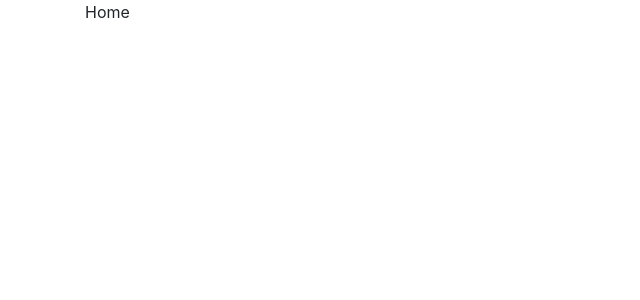
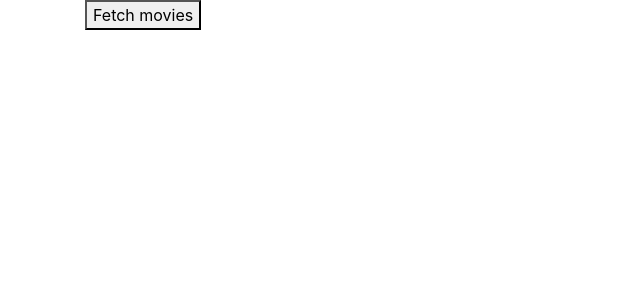
Before and after one commit to Rukkaitto/projet-vuejs-dawin-frontend, a Vue app: page / in a window 1280 px wide. Shown: the top 300 px of the page, without its empty margins (0-640 px from the left). Built offline with nearby package versions, Linux system fonts and the light colour scheme.

Commit message:
Dockerized frontend and added axios

```diff
--- a/package.json
+++ b/package.json
@@ -8,6 +8,7 @@
     "lint": "vue-cli-service lint"
   },
   "dependencies": {
+    "axios": "^0.21.0",
     "bootstrap-vue": "^2.21.1",
     "core-js": "^3.6.5",
     "vue": "^2.6.11",
--- a/src/main.js
+++ b/src/main.js
@@ -1,12 +1,14 @@
 import Vue from 'vue'
 import VueRouter from 'vue-router'
 import BootstrapVue from "bootstrap-vue"
+import axios from 'axios';
 import App from './App.vue'
 import { router } from "@/router";
 import "bootstrap/dist/css/bootstrap.min.css"
 import "bootstrap-vue/dist/bootstrap-vue.css"
 
 Vue.config.productionTip = false
+Vue.prototype.$http = axios
 Vue.use(VueRouter);
 
 new Vue({
--- a/src/pages/Home.vue
+++ b/src/pages/Home.vue
@@ -1,12 +1,28 @@
 <template>
   <div class="container">
-    Home
+    <button @click="fetchMovies">Fetch movies</button>
+    <ul>
+      <li v-for="movie in movies" v-bind:key='movie.id'>
+        {{movie.title}}
+      </li>
+    </ul>
   </div>
 </template>
 
 <script>
   export default {
-  name: "Home"
+  name: "Home",
+          data() {
+            return {
+              movies: [],
+            };
+          },
+          methods: {
+            fetchMovies() {
+              const baseURI = "http://localhost:3000/api/movies/all";
+              this.$http.get(baseURI).then(result => this.movies = result.data)
+            }
+          }
   }
 </script>
 
```
Also changed, not shown: 2 other files (tests, documents, lock files or other folders).
